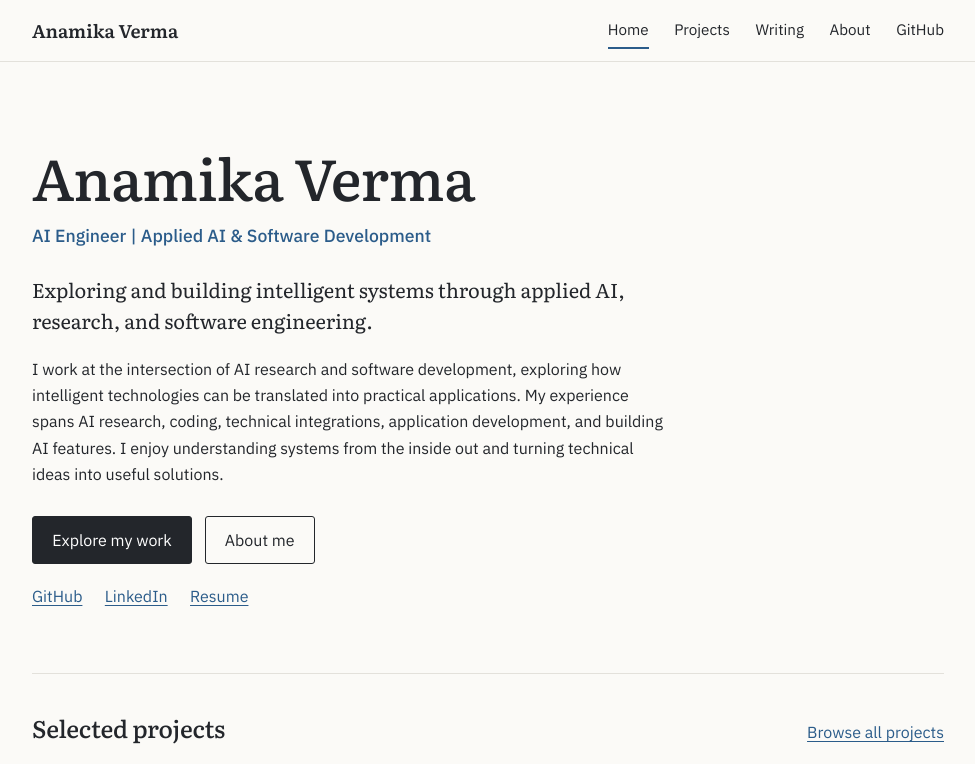
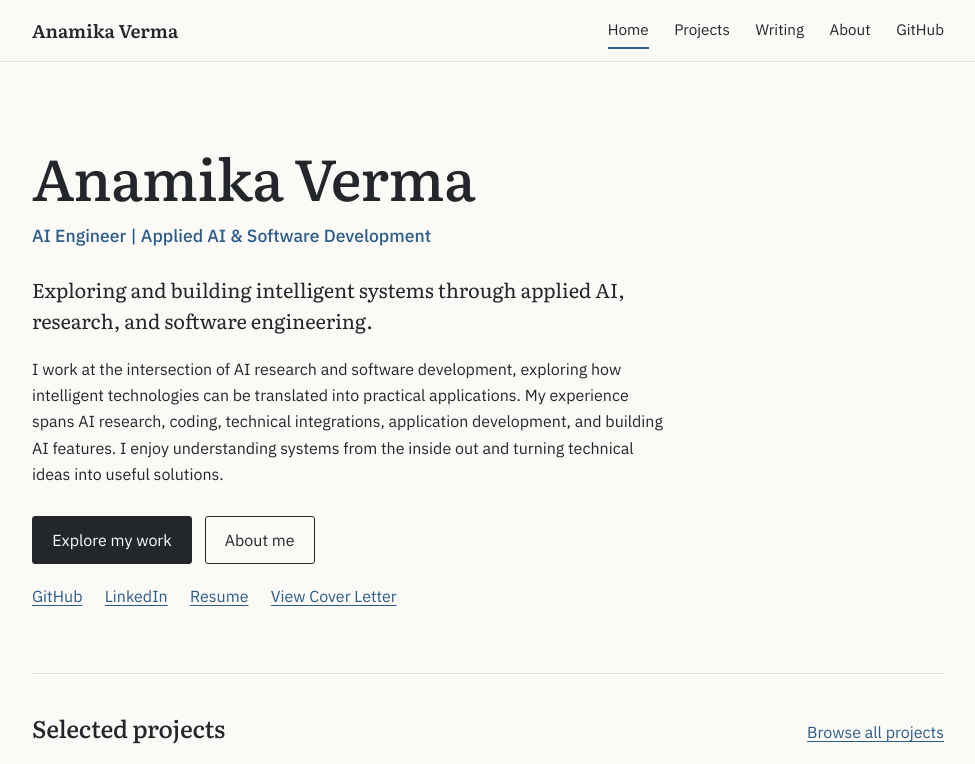
Before and after one commit to Anamikaa18/My-Portfolio, a React (Vite) app: page /#/ in a window 1280 px wide. Shown: the top 764 px of the page, without its empty margins (152-1127 px from the left). Built offline with nearby package versions, Linux system fonts and the light colour scheme.

Commit message:
cover Letter added

```diff
--- a/src/data/profile.js
+++ b/src/data/profile.js
@@ -24,7 +24,6 @@ export const profile = {
     "I'm an AI Engineer interested in building practical intelligent applications and understanding the engineering behind AI systems. My interests span applied AI, machine learning, software architecture, and the integration of AI into real-world products.",
 
     'My professional experience combines AI research, software development, technical integrations, and working with different modules of an ERP and learning management product. I enjoy exploring new technologies, experimenting with ideas, and translating technical requirements into working solutions,',
-
     'Alongside engineering, I have experience in AI education and technical knowledge-sharing. Teaching and research have shaped how I approach complex problems: understand the fundamentals, experiment with different approaches, and communicate technical ideas clearly.'
   ],
 
--- a/src/pages/Home.jsx
+++ b/src/pages/Home.jsx
@@ -8,7 +8,7 @@ import Contact from '../components/Contact.jsx'
 import { usePage } from '../lib/usePage.js'
 
 export default function Home() {
-  usePage('', 'Anamika, Applied AI Engineer and Software Developer. Projects and writing on applied AI, backend engineering and research.')
+  usePage('', 'Anamika Verma, Applied AI Engineer and Software Developer. Projects and writing on applied AI, backend engineering and research.')
   const featured = projects.filter((p) => p.featured).slice(0, 3)
   return (
     <div className="wrap">
@@ -25,6 +25,8 @@ export default function Home() {
           <a href={profile.github} target="_blank" rel="noreferrer">GitHub</a>
           <a href={profile.linkedin} target="_blank" rel="noreferrer">LinkedIn</a>
           <a href={profile.resume} download>Resume</a>
+          <a href={profile.coverLetter} target="_blank" rel="noopener noreferrer">
+  View Cover Letter</a>
         </p>
       </section>
 
```
